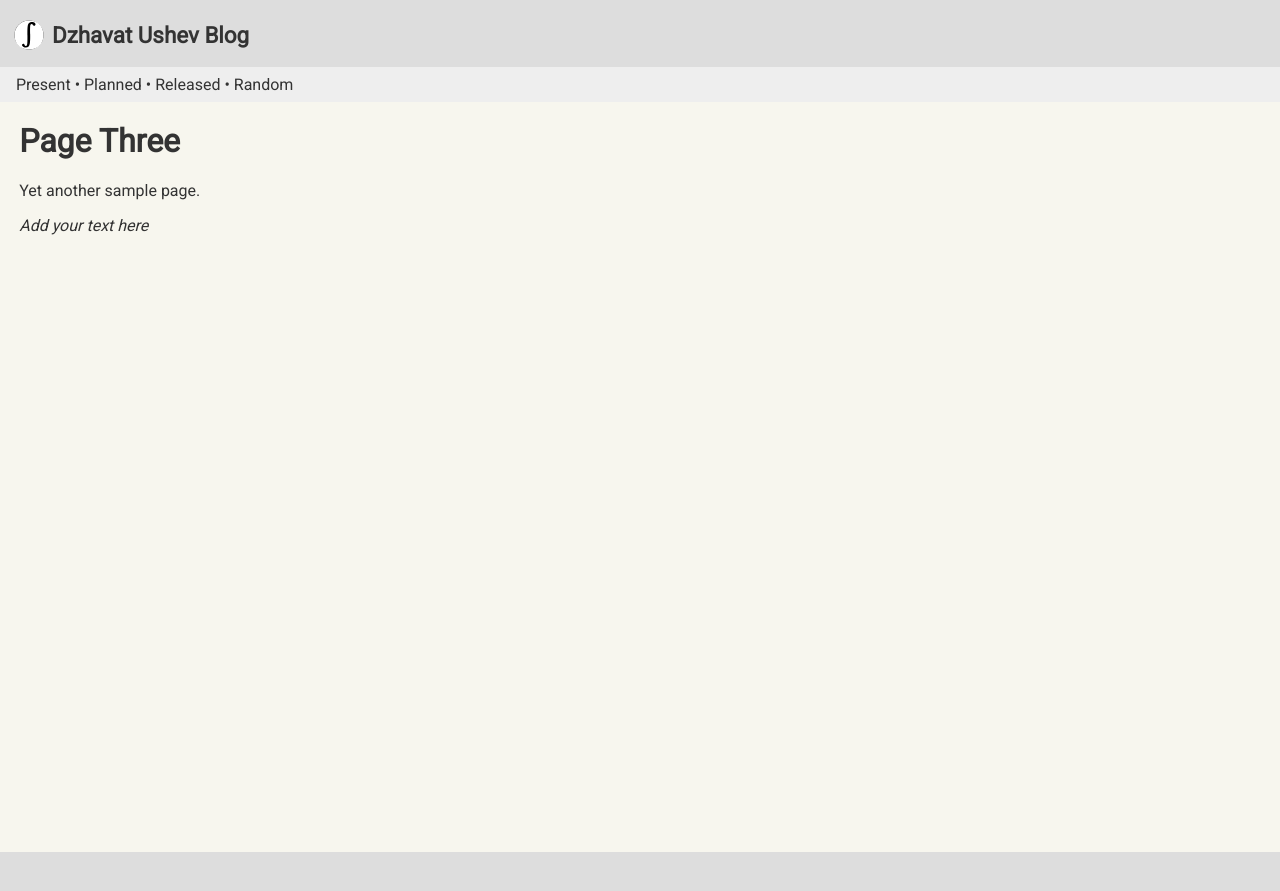
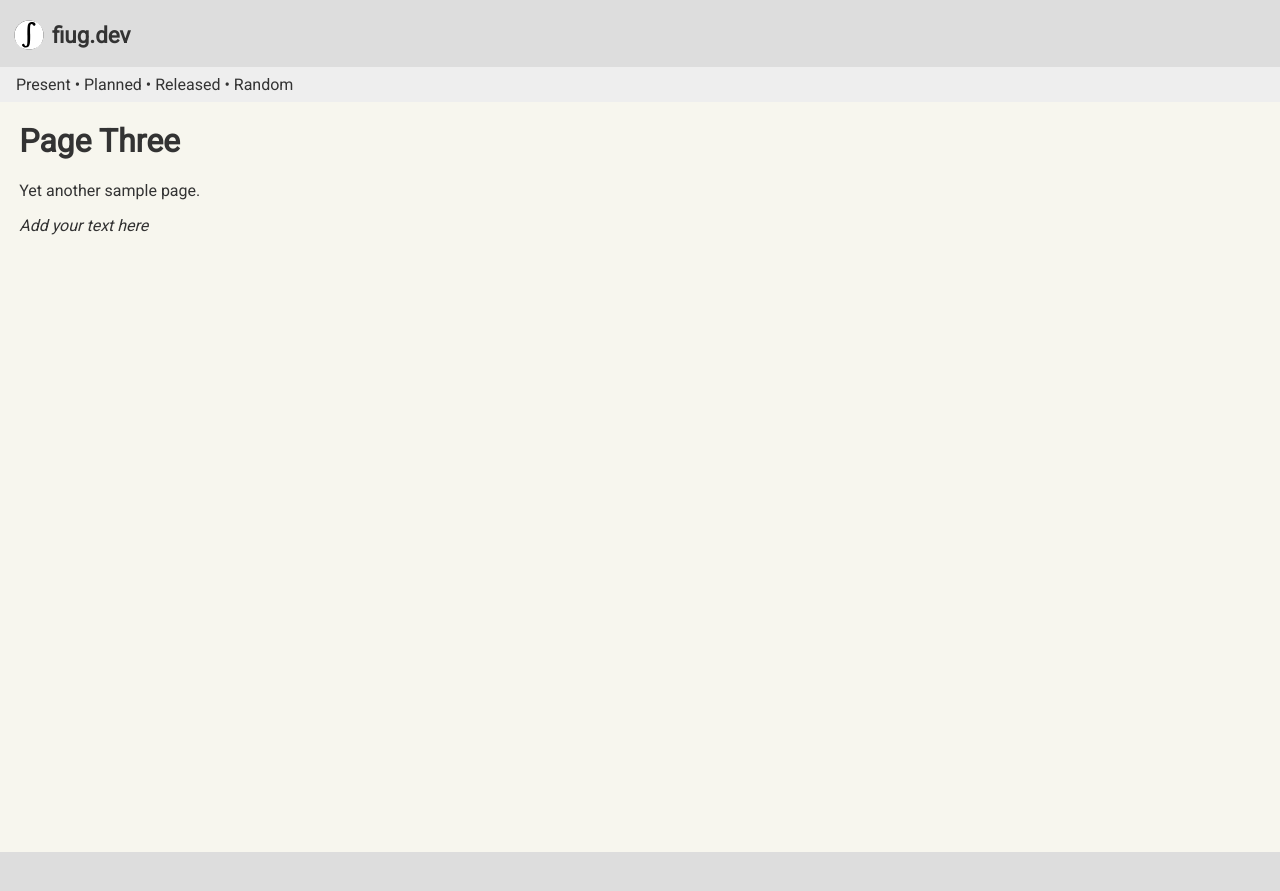
Before and after one commit to fiugd/blog, a Jekyll site: the page built from docs/three.html, in a window 1280 px wide. Shown: the top 891 px of the page. Built offline with Jekyll 4.4.1, drawn with Linux system fonts in a browser that asks for light colours; some of the changed lines change nothing that is shown.

Commit message:
Update _config.yml

```diff
--- a/docs/_config.yml
+++ b/docs/_config.yml
@@ -4,6 +4,9 @@
 title:    'fiug.dev'
 subtitle: ''
 
+description: blogging about fiug.dev project
+author: Harrison Cross
+permalink: /:year/:month/:day/:title:output_ext
 
 nav:
 # - { title: 'Welcome',              href: '/' }
@@ -33,9 +36,5 @@
 
 plugins:
   - jekyll-feed
-title: Dzhavat Ushev Blog
-description: Welcome to my blog
-author: Dzhavat Ushev
-permalink: /:year/:month/:day/:title:output_ext
 
 include: [_pages]
```
